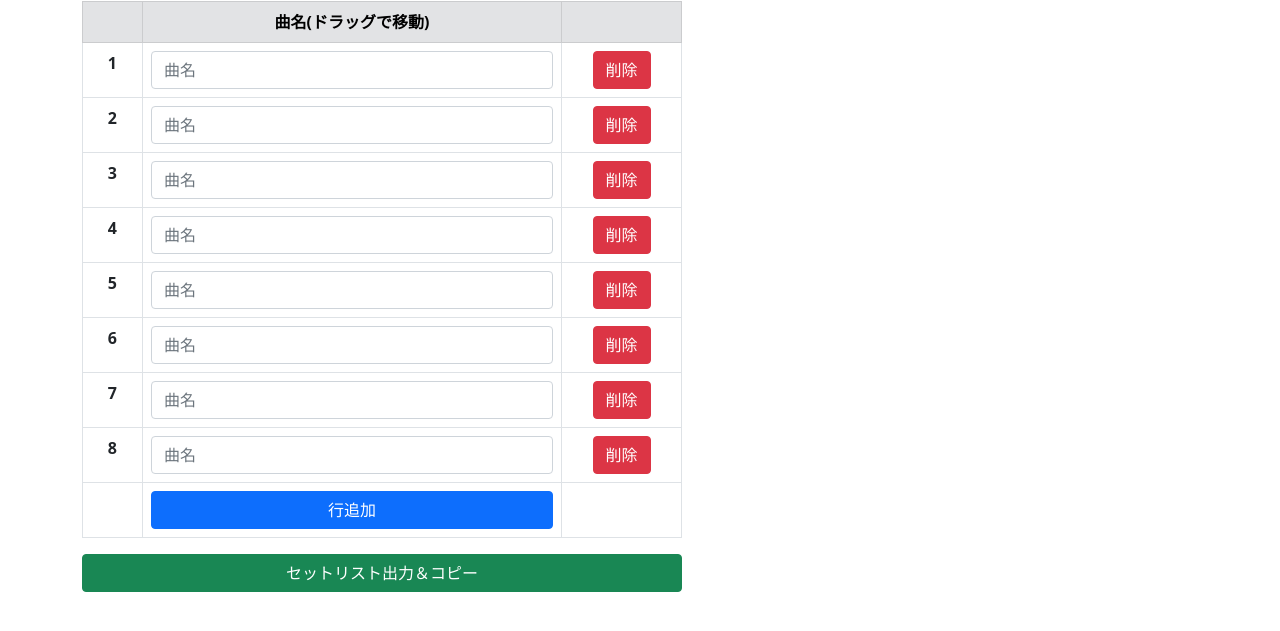
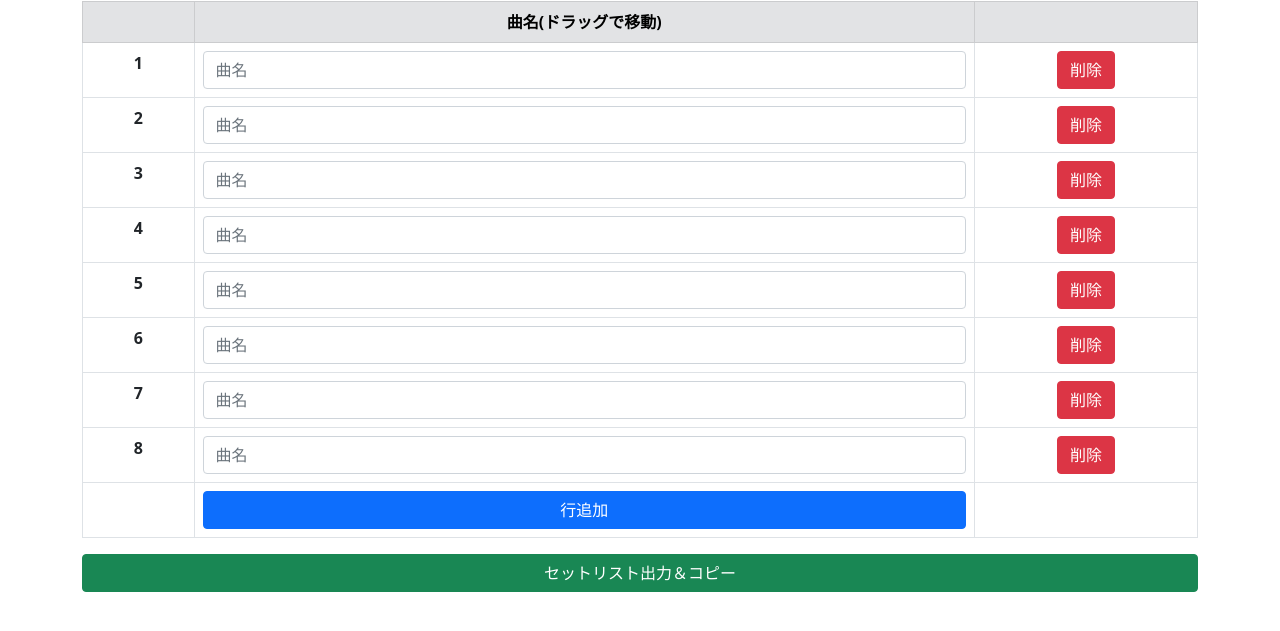
Before and after one commit to nozomiyamada/nozomiyamada.github.io, a plain HTML site: page setlist.html in a window 1280 px wide. Shown: the part 71-702 px from the top of the page. Drawn offline with nearby package versions, Linux system fonts and the light colour scheme.

Commit message:
Update setlist.html

```diff
--- a/setlist.html
+++ b/setlist.html
@@ -13,7 +13,7 @@
   <section>
     <div class="container mt-3">
       <h1>セットリスト作成</h1>
-      <table class="table table-bordered text-center" style="width: 600px">
+      <table class="table table-bordered text-center" style="width: 100%">
         <thead class="table-secondary">
           <th style="width:10%"></th>
           <th>曲名(ドラッグで移動)</th>
@@ -71,7 +71,7 @@
           </tr>
         </tfoot>
       </table>
-      <button type="button" class="btn btn-success" style="width: 600px" onclick="createOutput();">セットリスト出力＆コピー</button>
+      <button type="button" class="btn btn-success" style="width: 100%" onclick="createOutput();">セットリスト出力＆コピー</button>
     </div>
     <div class="container mt-3">
       <div id="output_text"></div>
```
